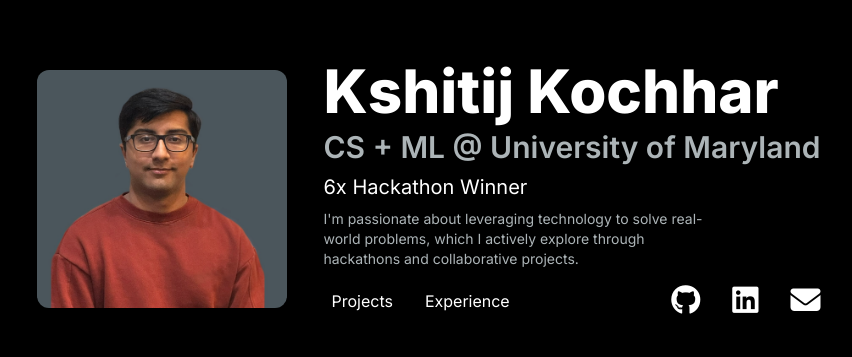
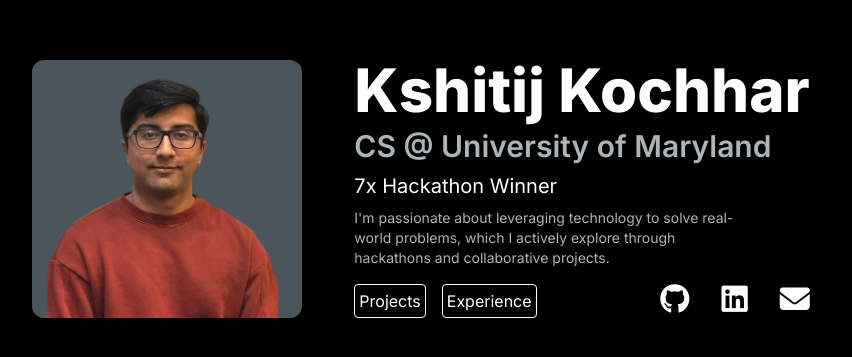
Before and after one commit to k-kochhar/portfolio, a Next.js app: page / in a window 1280 px wide. Shown: the part 211-568 px from the top of the page, without its empty margins (203-1055 px from the left). Built offline with nearby package versions, Linux system fonts and the light colour scheme.

Commit message:
[feat] added amazon + henhacks

```diff
--- a/app/components/Hero.js
+++ b/app/components/Hero.js
@@ -15,20 +15,20 @@ export function Hero() {
 					<Image
 						src="/headshot.jpg"
 						alt="Kshitij Kochhar"
-						width={250} // specify appropriate width
-						height={250} // specify appropriate height
-						className="rounded-xl"
+						width={270}
+						height={270}
+						className="rounded-xl w-[98%] sm:w-[270px]"
 					/>
 				</div>
-				<div className="px-4 flex flex-col text-wrap pt-6 sm:pt-0">
+				<div className="px-8 flex flex-col text-wrap pt-6 sm:pt-0">
 					<h1 className="font-extrabold text-4xl sm:text-6xl mb-2 text-white">
 						Kshitij Kochhar
 					</h1>
 					<h2 className="text-xl sm:text-3xl font-semibold mb-2">
-						CS + ML @ University of Maryland
+						CS @ University of Maryland
 					</h2>
                     <h2 className="text-md sm:text-xl font-semi mb-2 text-white">
-						6x Hackathon Winner
+						7x Hackathon Winner
 					</h2>
 					<p className="text-sm sm:text-md lg:w-96 sm:w-full mr-auto">
 						I&apos;m passionate about leveraging technology to solve real-world
@@ -38,20 +38,20 @@ export function Hero() {
 
 					<div className="flex justify-between mt-auto flex-wrap text-white pt-4">
 						<div>
-							<div className="flex gap-x-4 my-auto">
+							<div className="flex gap-x-4 my-auto sm:justify-start">
 								<Link href="/projects" passHref>
-									<button className=" hover:bg-neutral-700 font-semi py-1 px-2 rounded">
+									<button className=" hover:bg-neutral-700 font-semi px-1 py-1 rounded border border-white">
 										Projects
 									</button>
 								</Link>
 								<Link href="/experience" passHref>
-									<button className=" hover:bg-neutral-700 font-semi py-1 px-2 rounded">
+									<button className=" hover:bg-neutral-700 font-semi px-1 py-1 rounded border border-white">
 										Experience
 									</button>
 								</Link>
 							</div>
 						</div>
-						<div className="flex gap-x-8 py-auto">
+						<div className="flex gap-x-8 py-auto mt-20 sm:mt-0 w-full sm:w-auto justify-center sm:justify-start">
 							{icons.map((icon) => (
 								<Link key={icon.name} href={icon.link} passHref>
 									<i
--- a/app/experience/ExpCard.js
+++ b/app/experience/ExpCard.js
@@ -20,10 +20,10 @@ export default function ExpCard({ data }) {
 					alt="Project Thumbnail"
 					width={96}
 					height={60}
-					className="object-cover rounded-lg w-24 sm:w-32 h-18"
+					className="object-cover rounded-lg w-32 h-18"
 				/>
 				<div className="pl-4 p-1 flex-1">
-					<h2 className="text-lg text-white font-bold truncate">{data.title}</h2>
+					<h2 className="text-lg text-white font-bold overflow-hidden">{data.title}</h2>
 					<h2 className="text-sm sm:text-md line-clamp-2">{data.short}</h2>
 				</div>
 			</div>
@@ -40,14 +40,20 @@ export default function ExpCard({ data }) {
 							<p className="text-sm font-bold">{data.notable_info}</p>
 						)}
 						<p className="mt-2">{data.description}</p>
-						<h3 className="text-xl font-semibold mt-2">
-							Notable Technologies:
-						</h3>
-						<ul className="list-disc list-inside">
+						{
+							data.technologies && (
+								<>
+									<h3 className="text-xl font-semibold mt-2">
+										Notable Technologies:
+									</h3>
+									<ul className="list-disc list-inside">
 							{data.technologies.map((technology, index) => (
 								<li key={index}>{technology}</li>
 							))}
-						</ul>
+									</ul>
+								</>
+							)
+						}
 						<div className="flex flex-col sm:flex-row sm:items-end sm:justify-between gap-2 mt-4">
 							{data.project_link && (
 								<Link href={data.project_link}>
--- a/app/experience/page.js
+++ b/app/experience/page.js
@@ -5,6 +5,19 @@ import ExpCard from "./ExpCard";
 import Link from "next/link";
 
 const project_data = [
+	{
+		data: {
+			id: 3,
+			title: "Incoming SDE Intern",
+			image: "/amazon-logo.webp",
+			description:
+				"Summer 2025",
+            short: "Amazon",
+			contribution:
+				"",
+			project_link: "",
+		},
+	},
 	{
 		data: {
 			id: 2,
--- a/app/projects/ProjectCard.js
+++ b/app/projects/ProjectCard.js
@@ -20,7 +20,7 @@ export default function ProjectCard({ data }) {
 					alt="Project Thumbnail"
 					width={96}
 					height={60}
-					className="object-cover rounded-lg w-24 sm:w-32 h-18"
+					className="object-cover rounded-lg w-32 sm:w-32 h-18"
 				/>
 				<div className="pl-4 p-1 flex-1">
 					<h2 className="text-lg text-white font-bold truncate">{data.title}</h2>
--- a/app/projects/page.js
+++ b/app/projects/page.js
@@ -7,6 +7,19 @@ import Link from "next/link"; // {{ edit_1 }}
 import { useState } from "react"; // {{ edit_2 }}
 
 const project_data = [
+	{
+		data: {
+			id: 13,
+			title: "SafeCall",
+			image: "/SafeCall.png",
+			notable_info: ["Winner of HenHacks 2025's Safety & Emergency Category"],
+			description: "SafeCall is a safety tool designed to assist users in high-risk situations by simulating real time voice interactions. It helps users discreetly seek help or create a believable excuse to leave unsafe environments, ensuring safety through adaptive AI conversations and emergency logging.",
+			short: "AI Safety Call System",
+			technologies: ["Next.js", "FastAPI", "Twilio", "OpenAI"],
+			project_link: "https://devpost.com/software/safecall",
+			repo_link: "https://github.com/k-kochhar/SafeCall"
+		}
+	},
 	{
 		data: {
 			id: 12,
```
Also changed, not shown: public/SafeCall.png (added), public/amazon-logo.webp (added).
